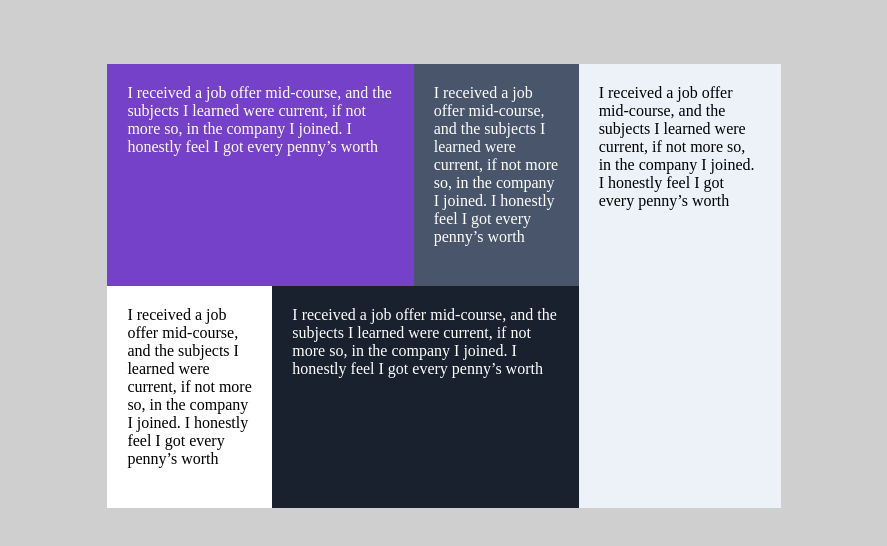
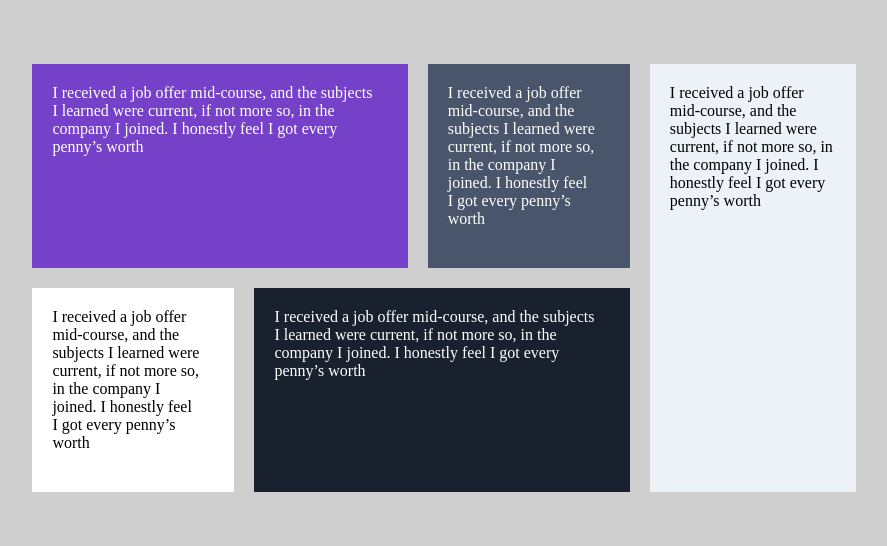
Before and after one commit to Devakumar96/Testimonials-grid-section, a plain HTML site: page index.html in a window 1280 px wide. Shown: the whole page, without its empty margins (196-1083 px from the left). Drawn offline with Linux system fonts and the light colour scheme.

Commit message:
sample design

```diff
--- a/styles/style.css
+++ b/styles/style.css
@@ -44,21 +44,25 @@ body{
 @media(min-width:576px) {
   .testimonial-grid-container{
     display: flex;
-    max-width: 750px;
+    max-width: 900px;
     margin: 0 auto;
 
   }
   .testimonial-5{
-    flex-basis: 30%;
+    flex-basis: 25%;
   }
   .main-left{
     display: flex;
     flex-direction: column;
-    flex-basis: 70%;
+    flex-basis: 75%;
   }
+  .main-left .grid-items{
+  margin-right: 15px;
+}
   .top{
     display: flex;
     flex-basis: 50%;
+    margin-bottom: 20px;
   }
   .bottom{
     display: flex;
@@ -66,13 +70,19 @@ body{
   }
   .testimonial-1{
   flex-basis: 65%;
+  margin-right: 20px;
 }
 .testimonial-2{
   flex-basis: 35%;
+  margin-right: 20px;
+
 }
 .testimonial-3{
- flex-basis: 35%; ;
+flex-basis: 35%;
+margin-right: 20px;
 }
 .testimonial-4{
   flex-basis: 65%;
+  margin-right: 20px;
+
 }
```
